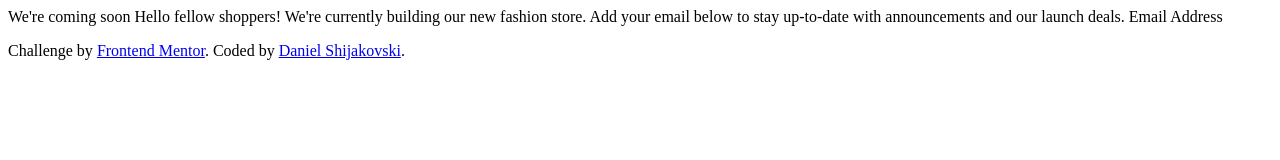
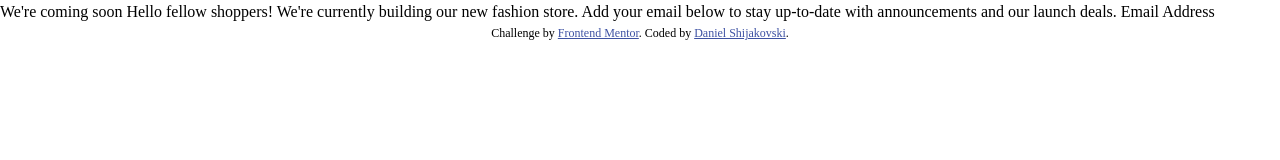
Before and after one commit to dsijakovski98/fe-mentor-apparel-coming-soon, a plain HTML site: page index.html in a window 1280 px wide. Drawn offline with Linux system fonts and the light colour scheme.

Commit message:
initial styling setup

```diff
--- a/index.html
+++ b/index.html
@@ -16,6 +16,8 @@
 			href="https://fonts.googleapis.com/css2?family=Inter:wght@300;400;500&family=Josefin+Sans:wght@300;400;600&family=Roboto:wght@300;400;500;700&display=swap"
 			rel="stylesheet"
 		/>
+
+		<link rel="stylesheet" href="style.css" />
 	</head>
 	<body>
 		We're coming soon Hello fellow shoppers! We're currently building our new fashion store. Add your email below to
--- a/style.css
+++ b/style.css
@@ -47,3 +47,17 @@ h6 {
 .attribution a {
 	color: hsl(228, 45%, 44%);
 }
+
+:root {
+	--primary-red: hsl(0, 36%, 70%);
+	--secondary-red: hsl(0, 93%, 68%);
+
+	--neutral-red: hsl(0, 6%, 24%);
+
+	--primary-gradient: linear-gradient(135deg, from hsl(0, 0%, 100%), to hsl(0, 100%, 98%));
+	--secondary-gradient: linear-gradient(135deg, from hsl(0, 80%, 86%), to hsl(0, 74%, 74%));
+}
+
+@media screen and (max-width: 375px) {
+	/* Mobile design */
+}
```
